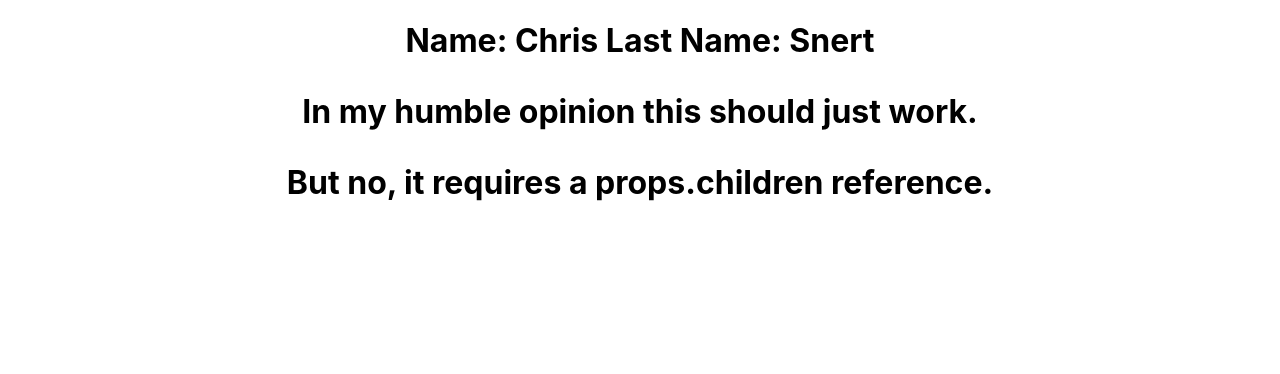
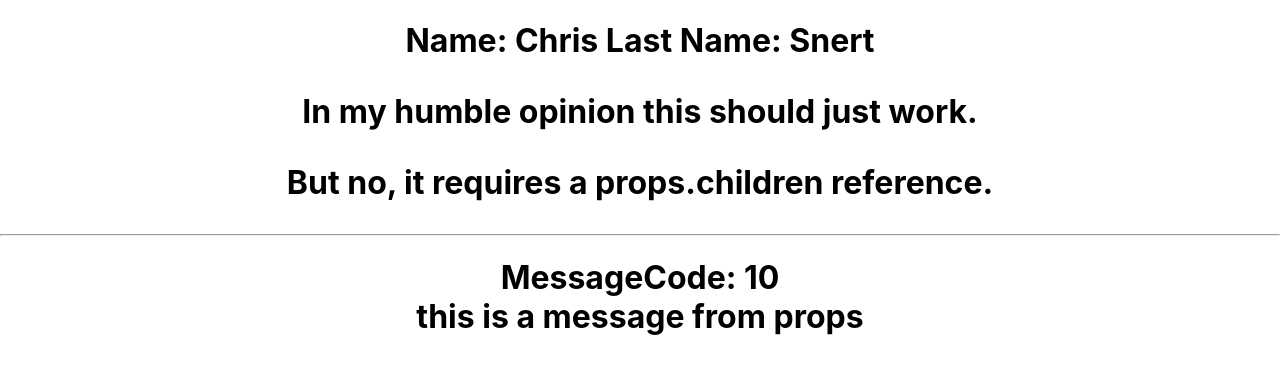
Before and after one commit to evanschristophera/reactjs-tutorials-for-beginners, a React (Create React App) app in the folder myproject/: page / in a window 1280 px wide. Shown: the top 374 px of the page. Built offline with nearby package versions, Linux system fonts and the light colour scheme.

Commit message:
Working.

```diff
--- a/myproject/src/App.js
+++ b/myproject/src/App.js
@@ -1,17 +1,21 @@
 import './App.css';
 // import Hello from './components/Hello';
-// import Message from './components/Message';
+import Message from './components/Message';
 import Profile from './components/Profile';
 
 function App() {
   return (
     <div className="App">
-      {/* <Hello />
-      <Message /> */
+      {
         <Profile name="Chris" lastName="Snert" >
           <p>In my humble opinion this should just work.</p>
+
         </Profile>
+
       }
+      <hr/>
+
+      <Message messageCode="10" messageContent="this is a message from props"/>
     </div>
   );
 }
--- a/myproject/src/components/Message.js
+++ b/myproject/src/components/Message.js
@@ -1,8 +1,8 @@
 import { Component } from "react";
 class Message extends Component {
     render () {
-        return <h1>This is a really, simple
-             class component!</h1>;
+        return <h1> MessageCode: {this.props.messageCode} <br>
+        </br>{this.props.messageContent} </h1>;
     }
 }
 
```
